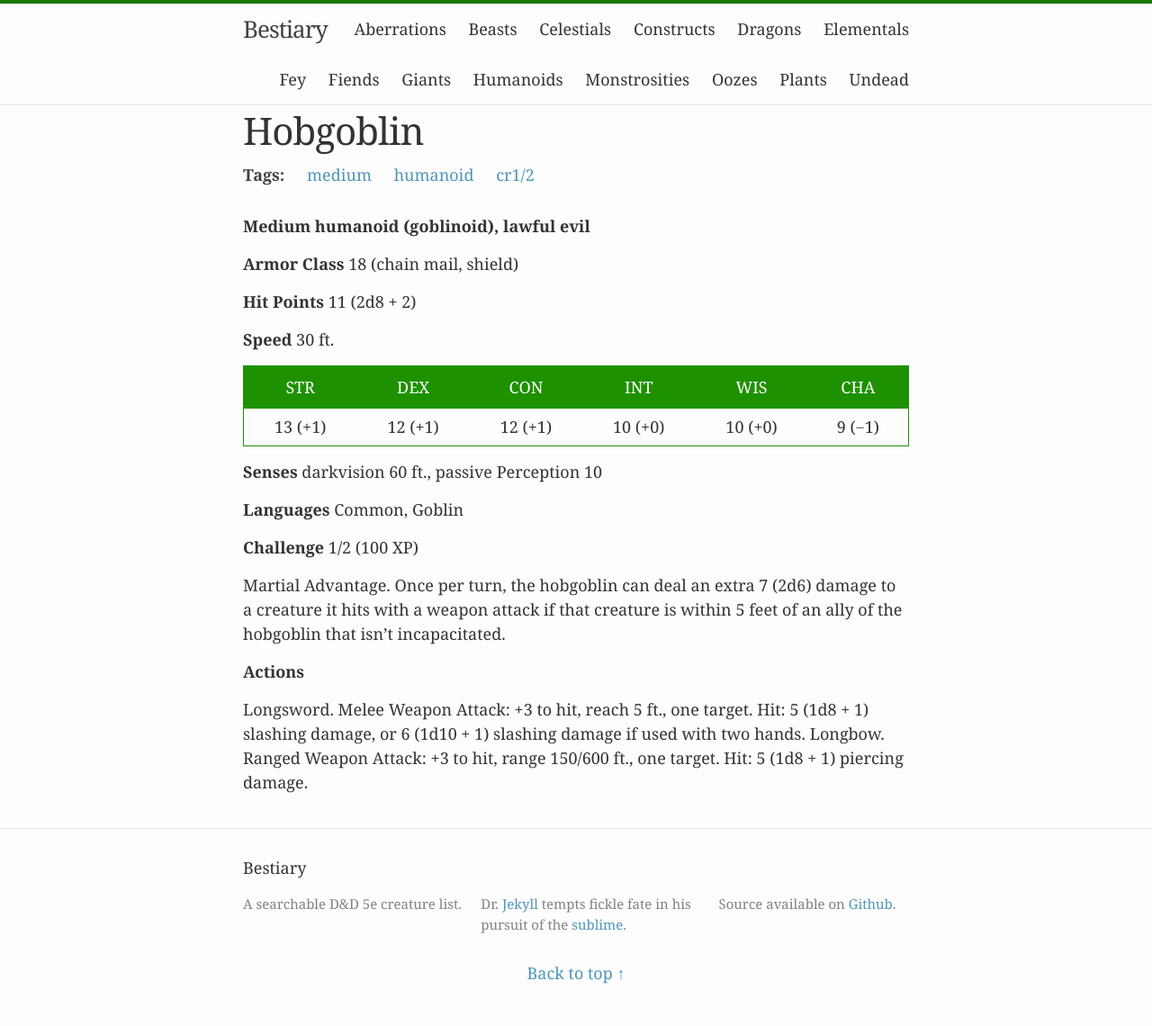
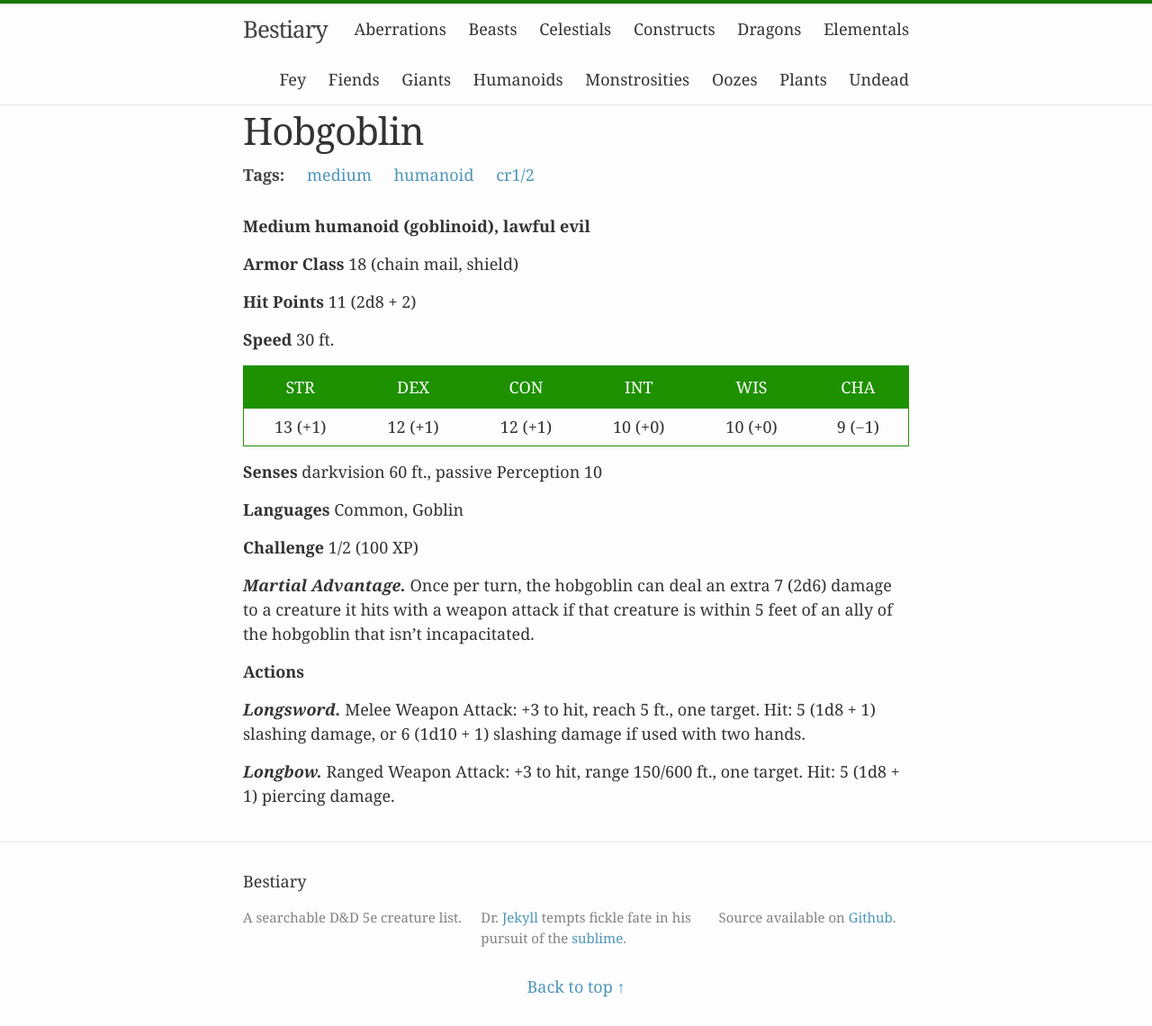
Before and after one commit to beaurancourt/bestiary, a Jekyll site: the page built from _posts/2016-02-29-hobgoblin.markdown, in a window 1280 px wide. Shown: the whole page at 90% size. Built offline with Jekyll 4.4.1, drawn with Linux system fonts in a browser that asks for light colours.

```diff
--- a/_posts/2016-02-29-hobgoblin.markdown
+++ b/_posts/2016-02-29-hobgoblin.markdown
@@ -23,8 +23,10 @@ tags: [medium, humanoid, cr1/2]
 
 **Challenge** 1/2 (100 XP)
 
-Martial Advantage. Once per turn, the hobgoblin can deal an extra 7 (2d6) damage to a creature it hits with a weapon attack if that creature is within 5 feet of an ally of the hobgoblin that isn’t incapacitated.
+***Martial Advantage.*** Once per turn, the hobgoblin can deal an extra 7 (2d6) damage to a creature it hits with a weapon attack if that creature is within 5 feet of an ally of the hobgoblin that isn’t incapacitated.
 
 **Actions**
 
-Longsword. Melee Weapon Attack: +3 to hit, reach 5 ft., one target. Hit: 5 (1d8 + 1) slashing damage, or 6 (1d10 + 1) slashing damage if used with two hands. Longbow. Ranged Weapon Attack: +3 to hit, range 150/600 ft., one target. Hit: 5 (1d8 + 1) piercing damage.
+***Longsword.*** Melee Weapon Attack: +3 to hit, reach 5 ft., one target. Hit: 5 (1d8 + 1) slashing damage, or 6 (1d10 + 1) slashing damage if used with two hands.
+
+***Longbow.*** Ranged Weapon Attack: +3 to hit, range 150/600 ft., one target. Hit: 5 (1d8 + 1) piercing damage.
```
